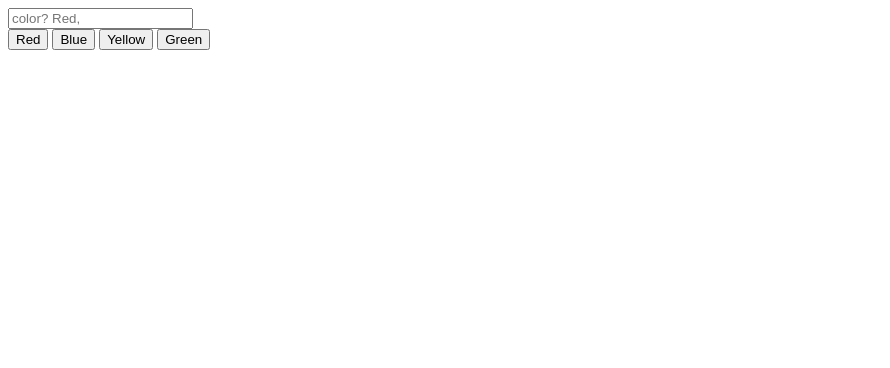
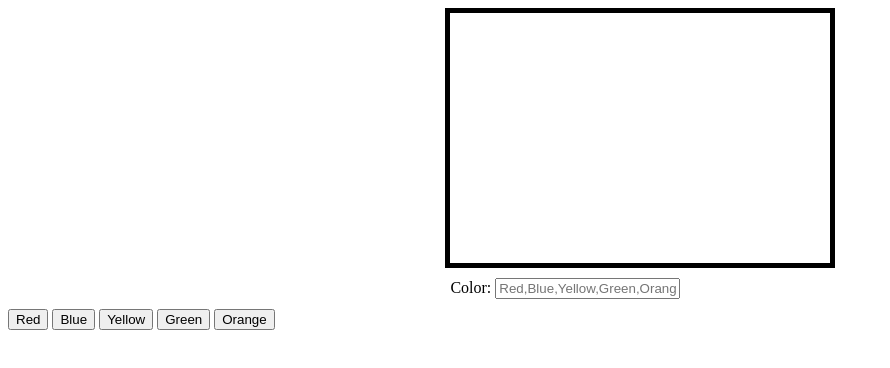
Before and after one commit to etm-193/vschool, a plain HTML site: page Vschool/level_1/assignments/exercises/eventCallerPractice/index.html in a window 1280 px wide. Shown: the whole page, without its empty margins (0-890 px from the left). Drawn offline with Linux system fonts and the light colour scheme.

Commit message:
styleOne

```diff
--- a/Vschool/level_1/assignments/exercises/eventCallerPractice/index.html
+++ b/Vschool/level_1/assignments/exercises/eventCallerPractice/index.html
@@ -7,14 +7,17 @@
     <title>Square Colors</title>
 </head>
 <body>
-
     <div id="square"></div>
-    <input id="textOption" type="text" placeholder="color? Red,">
+    <div id="box">
+        <div id="p"> Color:</div>
+        <input id="textOption" type="text" placeholder="Red,Blue,Yellow,Green,Orange">
+    </div>
     <div id="container">
         <button id="red">Red</button>
         <button id="blue">Blue</button>
         <button id="yellow">Yellow</button>
         <button id="green">Green</button>
+        <button id="orange">Orange</button>
     </div>
     <script src="/Vschool/level_1/assignments/exercises/eventCallerPractice/app.js"></script>
 </body>
--- a/Vschool/level_1/assignments/exercises/eventCallerPractice/stylesheet.css
+++ b/Vschool/level_1/assignments/exercises/eventCallerPractice/stylesheet.css
@@ -0,0 +1,20 @@
+
+#box{
+    margin: auto;
+    width: 30%;
+    padding: 10px;
+}
+
+#p, input{
+    margin: auto;
+    display: inline-block;
+}
+
+#square{
+    margin: auto;
+    width: 30%;
+    min-height: 250px;
+    max-height: 500px;
+    border: solid 5px black;
+    padding: auto;
+}
```
